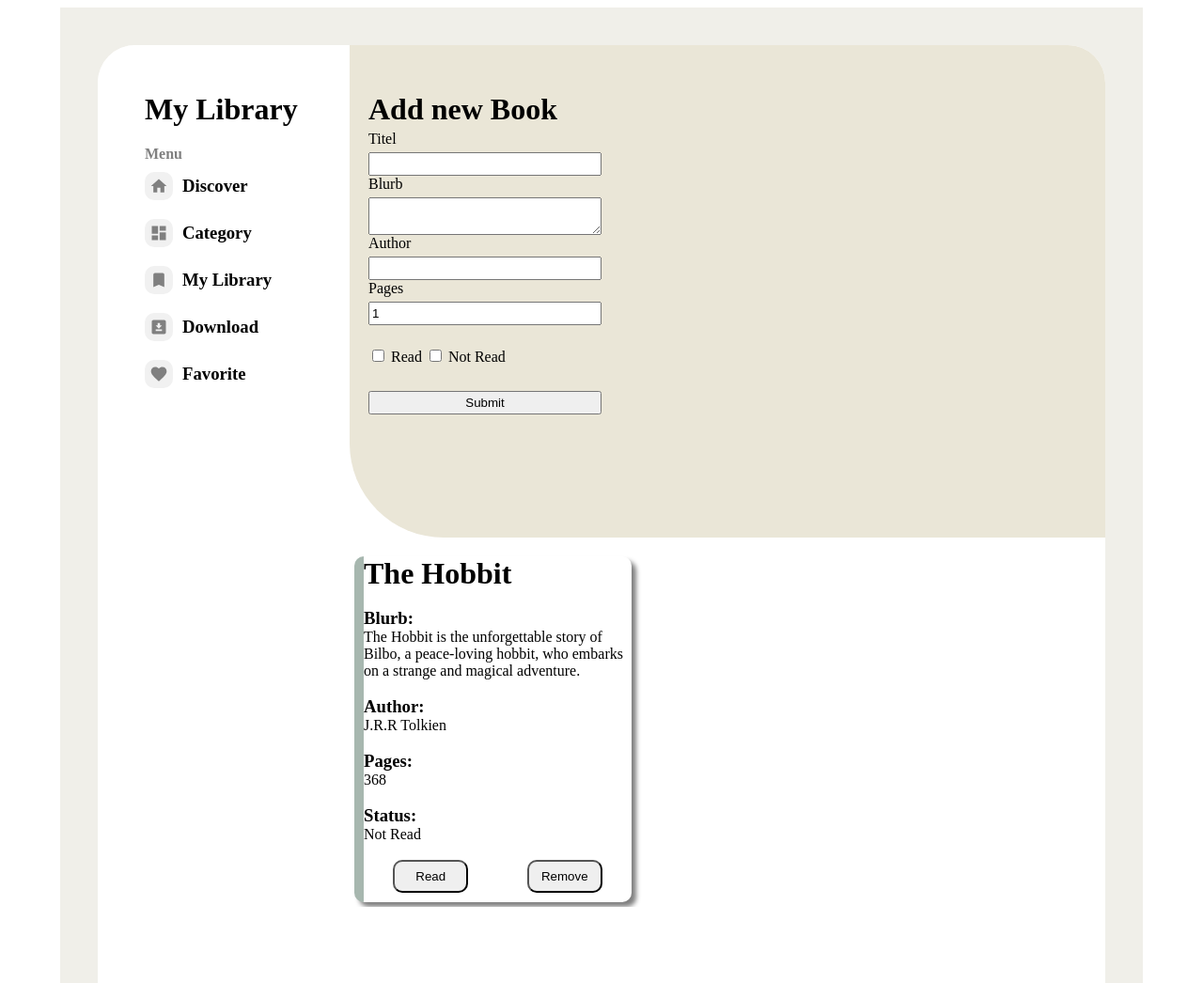
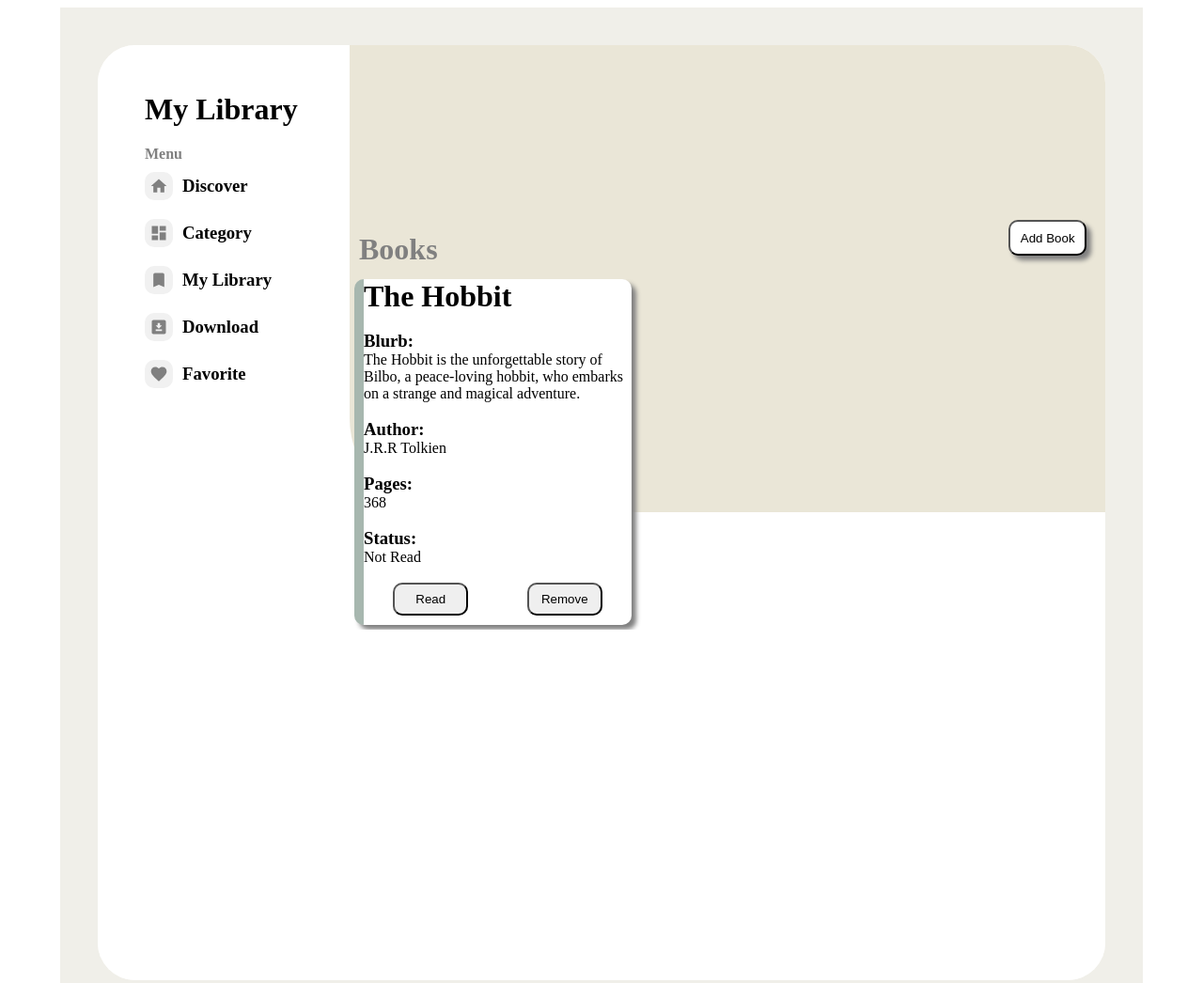
Before and after one commit to Harun1986/Project-Library, a plain HTML site: page index.html in a window 1280 px wide. Shown: the top 1046 px of the page at 94% size. Drawn offline with Linux system fonts and the light colour scheme.

Commit message:
-added add new book button and put input formular in new Window

```diff
--- a/index.html
+++ b/index.html
@@ -5,7 +5,7 @@
     <meta name="viewport" content="width=device-width, initial-scale=1.0" />
     <meta http-equiv="X-UA-Compatible" content="ie=edge" />
     <title>Odin Library</title>
-    <link rel="stylesheet" href="style.css" />
+    <link rel="stylesheet" href="styles.css" />
   </head>
   <body>
     <div id="app">
@@ -19,6 +19,11 @@
             <span> </span>
           </div>
         </sidebar>
+        <div id="newBookContainer" style="display: none"></div>
+        <div id="BooksTitleContainer"><h1>Books</h1></div>
+        <div id="newBookButtonContainer">
+          <button id="newBookInput" onclick="clicked(event)">Add Book</button>
+        </div>
         <div id="cardContainer"></div>
         <header></header>
         <main></main>
--- a/index.js
+++ b/index.js
@@ -98,28 +98,16 @@ function createCard() {
     </div>`;
     document.getElementById(
       "cardContainer"
-    ).style.gridTemplateColumns = `repeat(${myLibrary.length}, 300px)`;
+    ).style.gridTemplateColumns = `repeat(${1 ? myLibrary.length : 4}, 300px)`;
   });
 
   document.getElementById("cardContainer").innerHTML = cards;
 }
 
-function toggleReadStatus(index) {
-  myLibrary[index].toggleReadStatus();
-  createCard();
-}
-
-function removeBook(event) {
-  const idOfCard = event.target.id;
-  myLibrary.splice(idOfCard, 1);
-
-  createCard();
-}
-
 function creatInputField() {
-  document.querySelector("header").innerHTML = `
+  document.querySelector("#newBookContainer").innerHTML = `
             <form action="#">
-            <h1>Add new Book</h1>
+            <span><h1>Add new Book</h1><h3 id="closeNewBook" onclick="clicked(event)">X</h3></span>
             <label>Titel</label>
             <input type="text" value="" />
             <label>Blurb</label>
@@ -129,10 +117,10 @@ function creatInputField() {
             <label>Pages</label>
             <input type="number" value="1" min="1" max="999" />
             <br />
-            <span>
+            <div>
               <input type="checkbox" value="true" /> <label>Read </label>
               <input type="checkbox" value="false" /> <label>Not Read</label>
-            </span>
+            </div>
             <br />
             <input type="submit" value="Submit" />
           </form>
@@ -156,6 +144,7 @@ function addNewBook(event) {
 
   createCard();
   document.querySelector("form").reset();
+  document.getElementById("newBookContainer").style.display = "none";
 }
 
 document
@@ -163,3 +152,25 @@ document
   .addEventListener("click", addNewBook);
 
 createCard();
+
+function toggleReadStatus(index) {
+  myLibrary[index].toggleReadStatus();
+  createCard();
+}
+
+function removeBook(event) {
+  const idOfCard = event.target.id;
+  myLibrary.splice(idOfCard, 1);
+
+  createCard();
+}
+
+function clicked(event) {
+  let id = event.target.id;
+
+  if (id == "newBookInput") {
+    document.getElementById("newBookContainer").style.display = "grid";
+  } else if (id == "closeNewBook") {
+    document.getElementById("newBookContainer").style.display = "none";
+  }
+}
--- a/style.css
+++ b/styles.css
@@ -31,7 +31,7 @@ header {
   display: grid;
   grid-row: 1 / 5;
   grid-column: 2 / 5;
-  grid-template-rows: repeat(4, 1fr);
+  grid-template-rows: repeat(4, minmax(120px, 1fr));
   grid-template-columns: repeat(3, 1fr);
   background: rgba(234, 230, 215, 255);
   border-top-right-radius: 40px;
@@ -42,8 +42,7 @@ form {
   display: grid;
   grid-row: 1 / 4;
   grid-column: 1 / 2;
-  padding-top: 50px;
-  padding-left: 20px;
+  padding: 20px;
 }
 
 span > input {
@@ -103,10 +102,9 @@ svg {
   display: grid;
   z-index: 1;
   grid-column: 2 / 5;
-  grid-row: 5 / 8;
+  grid-row: 3 / 6;
   gap: 10px;
   overflow-x: auto;
-  padding-top: 20px;
 }
 
 #card {
@@ -119,6 +117,7 @@ svg {
   display: flex;
   flex-direction: column;
   overflow: hidden;
+  z-index: 1;
 }
 
 #btnCardContainer {
@@ -133,3 +132,63 @@ svg {
   width: 80px;
   border-radius: 10px;
 }
+
+#BooksTitleContainer {
+  display: grid;
+  grid-row: 2 / 3;
+  grid-column: 2 / 3;
+  grid-template-columns: repeat(3, 1fr);
+  grid-template-rows: repeat(2, 1fr);
+  z-index: 1;
+}
+
+#BooksTitleContainer > h1 {
+  display: grid;
+  grid-column: 1 / 2;
+  grid-row: 2 / 3;
+  padding-left: 10px;
+  color: grey;
+  align-items: center;
+}
+
+#newBookButtonContainer {
+  display: grid;
+  grid-row: 2 / 3;
+  grid-column: 4 / 5;
+  grid-template-columns: repeat(3, 1fr);
+  grid-template-rows: repeat(2, 1fr);
+  z-index: 1;
+  padding-right: 20px;
+}
+
+#newBookButtonContainer > button {
+  display: grid;
+  grid-column: 3 / 4;
+  grid-row: 2 / 3;
+  text-align: center;
+  align-items: center;
+  background: white;
+  border-radius: 10px;
+  box-shadow: 5px 5px 5px grey;
+  height: 60%;
+  overflow: hidden;
+}
+
+#newBookContainer {
+  display: grid;
+  z-index: 2;
+  grid-column: 2 / 3;
+  grid-row: 2 / 6;
+  background: rgba(234, 230, 215, 255);
+  box-shadow: 5px 5px 5px grey;
+}
+
+#newBookContainer > form > span {
+  display: flex;
+  align-items: center;
+  justify-content: space-between;
+}
+
+#newBookContainer > form > span > h3:hover {
+  cursor: pointer;
+}
```
Also changed, not shown: 1 other file.
